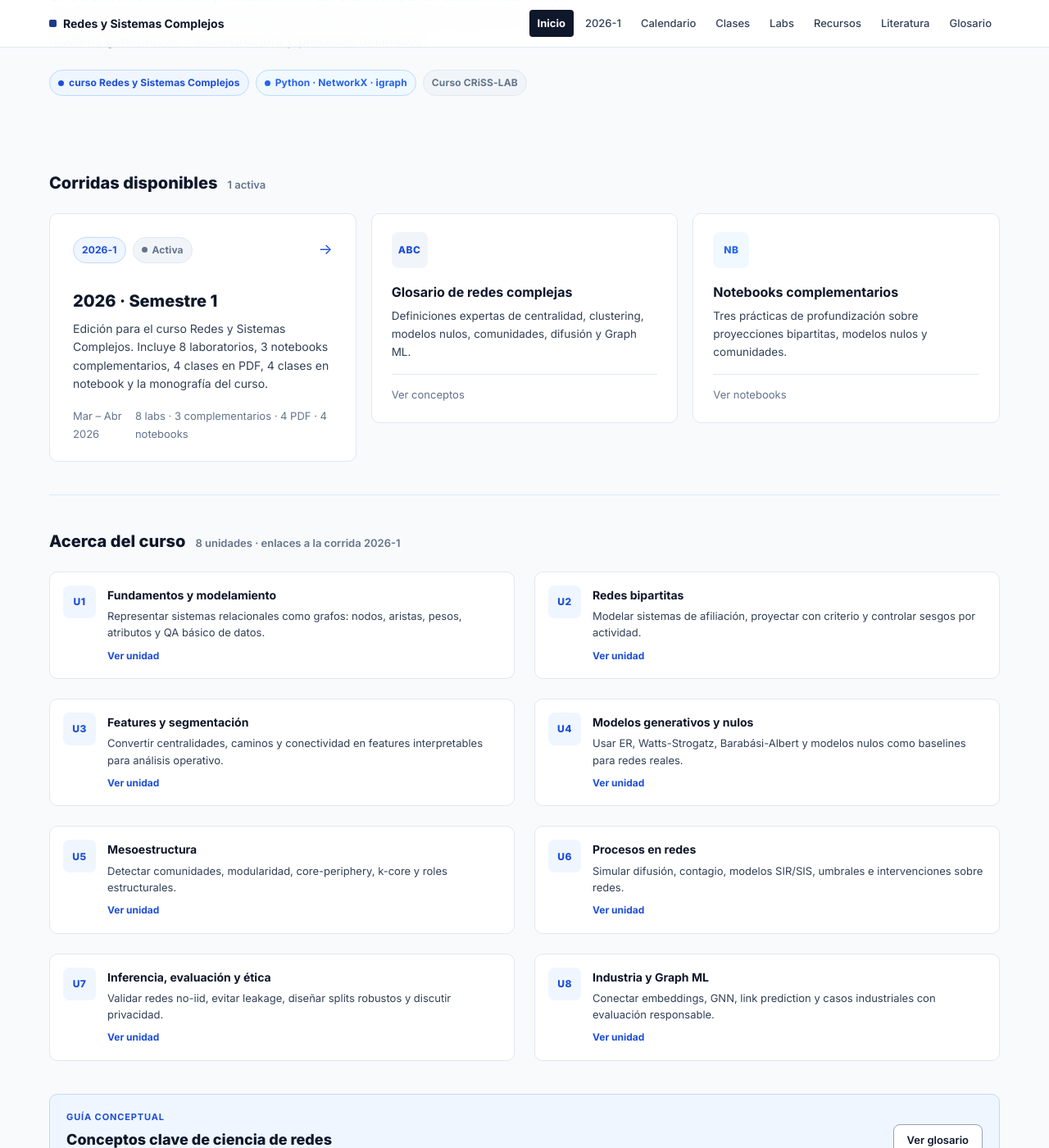
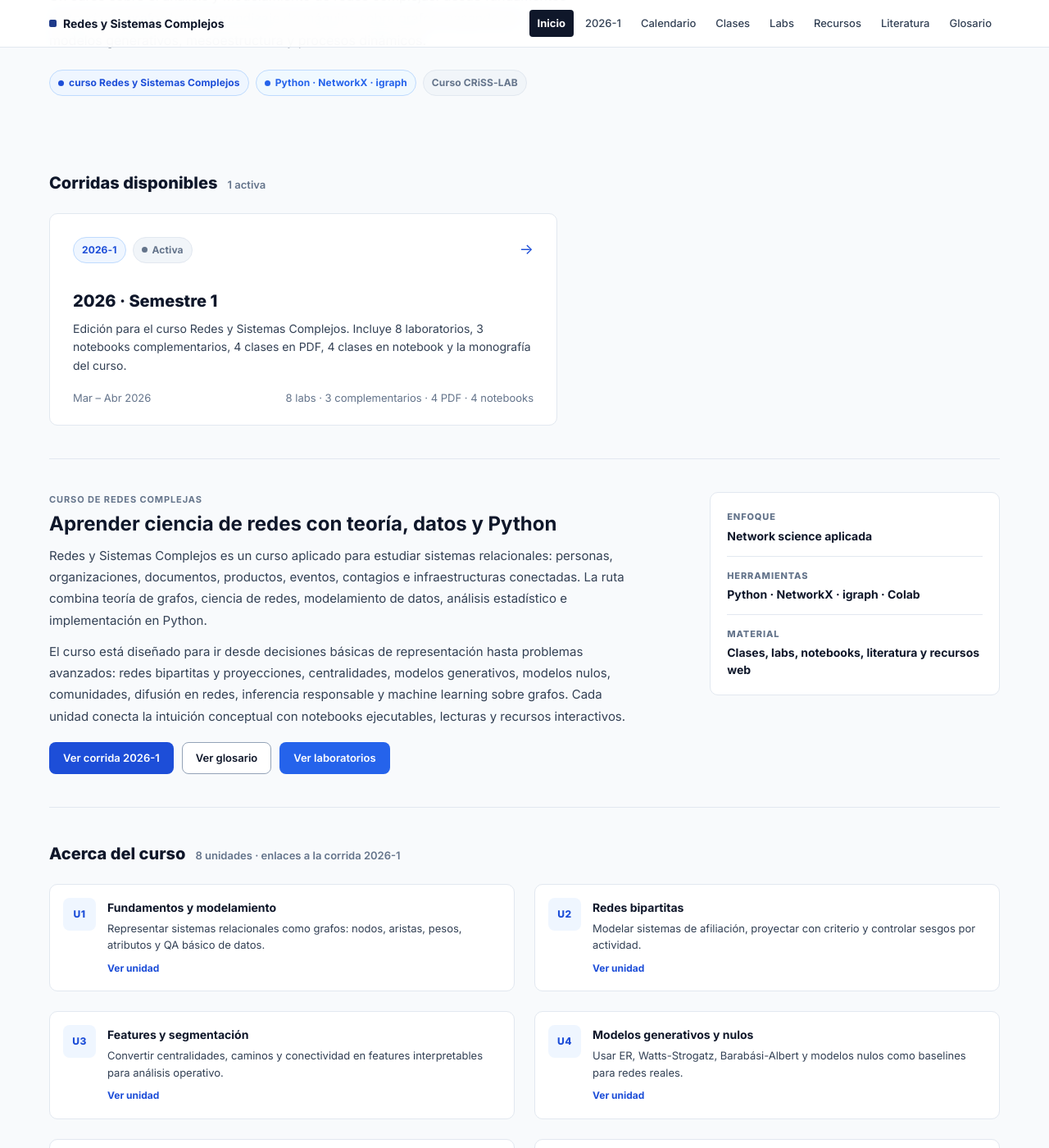
Before and after one commit to crcandia/Curso_Redes_Sistemas_Complejos, a Jekyll site: the page built from docs/index.html, in a window 1280 px wide and 1400 px high, scrolled down 214 px. Shown: the whole window at 82% size. Built offline with Jekyll 4.4.1, drawn with Linux system fonts in a browser that asks for light colours.

Commit message:
mejora portada y texto del curso

```diff
--- a/docs/assets/css/custom.css
+++ b/docs/assets/css/custom.css
@@ -603,6 +603,66 @@ strong { color: var(--text); }
   transition: transform 0.2s;
 }
 .run-card:hover .run-card__arrow { transform: translateX(4px); }
+
+.runs-list {
+  display: grid;
+  grid-template-columns: minmax(0, 620px);
+  gap: 18px;
+}
+
+.course-intro {
+  display: grid;
+  grid-template-columns: minmax(0, 1.65fr) minmax(280px, 0.75fr);
+  gap: 28px;
+  align-items: start;
+}
+.course-intro__main h2 {
+  font-size: 24px;
+  line-height: 1.18;
+  letter-spacing: 0;
+  color: var(--text);
+  margin-bottom: 12px;
+}
+.course-intro__main p {
+  color: var(--text-2);
+  font-size: 15px;
+  line-height: 1.75;
+  max-width: 76ch;
+  margin-bottom: 12px;
+}
+.course-intro__links {
+  display: flex;
+  flex-wrap: wrap;
+  gap: 10px;
+  margin-top: 18px;
+}
+.course-intro__aside {
+  background: var(--surface);
+  border: 1px solid var(--border);
+  border-radius: var(--radius);
+  padding: 20px;
+}
+.course-intro__fact {
+  padding: 14px 0;
+  border-bottom: 1px solid var(--border);
+}
+.course-intro__fact:first-child { padding-top: 0; }
+.course-intro__fact:last-child { padding-bottom: 0; border-bottom: none; }
+.course-intro__fact span {
+  display: block;
+  color: var(--muted);
+  font-size: 11px;
+  font-weight: 800;
+  letter-spacing: 0.08em;
+  text-transform: uppercase;
+  margin-bottom: 4px;
+}
+.course-intro__fact strong {
+  display: block;
+  color: var(--text);
+  font-size: 14px;
+  line-height: 1.45;
+}
 
 /* ============================================================
    SECTION HEADERS
@@ -1233,6 +1293,7 @@ strong { color: var(--text); }
   .grid--2  { grid-template-columns: 1fr; }
   .grid--4  { grid-template-columns: repeat(2, 1fr); }
   .about-grid { grid-template-columns: 1fr; }
+  .course-intro { grid-template-columns: 1fr; }
   .slide-row { grid-template-columns: 48px 1fr; }
   .slide-row__actions { flex-direction: row; align-items: center; grid-column: 1 / -1; }
   .pdf-grid { grid-template-columns: 1fr; }
@@ -1250,6 +1311,8 @@ strong { color: var(--text); }
 @media (max-width: 600px) {
   .grid--4 { grid-template-columns: 1fr; }
   .hero__title { font-size: 30px; }
+  .runs-list { grid-template-columns: 1fr; }
+  .course-intro__main h2 { font-size: 21px; }
   .topbar__inner { flex-wrap: wrap; }
   .nav { gap: 2px; }
   .nav a { padding: 5px 8px; font-size: 13px; }
--- a/docs/index.html
+++ b/docs/index.html
@@ -2,7 +2,7 @@
 layout: default
 title: Curso de Redes Complejas y Sistemas Complejos
 seo_title: Curso de Redes Complejas y Sistemas Complejos | CRiSS-LAB
-description: "Curso abierto de Redes y Sistemas Complejos: teoría de grafos, ciencia de redes, NetworkX, laboratorios en Python, comunidades, difusión, inferencia y machine learning sobre grafos."
+description: "Curso abierto de Redes y Sistemas Complejos: ciencia de redes, teoría de grafos, análisis de redes complejas en Python, NetworkX, modelos nulos, comunidades, difusión, inferencia y Graph ML."
 sitemap_priority: "1.00"
 changefreq: weekly
 keywords:
@@ -10,9 +10,12 @@ keywords:
   - redes y sistemas complejos
   - ciencia de redes
   - teoría de grafos
+  - redes complejas en Python
   - NetworkX
   - laboratorios redes complejas
   - notebooks redes complejas en Python
+  - modelos nulos en redes
+  - comunidades en redes
   - graph machine learning
 ---
 
@@ -43,7 +46,7 @@ keywords:
   <span class="section-count">1 activa</span>
 </div>
 
-<div class="grid grid--3">
+<div class="runs-list">
   <a class="run-card" href="{{ '/curso-redes-complejas/' | relative_url }}">
     <div class="run-card__meta">
       <div class="badges">
@@ -65,29 +68,47 @@ keywords:
       <span>8 labs · 3 complementarios · 4 PDF · 4 notebooks</span>
     </div>
   </a>
+</div>
 
-  <a href="{{ '/glosario-redes-complejas/' | relative_url }}" style="text-decoration:none; color:inherit;">
-    <div class="card card--link" style="cursor:pointer; min-height: 160px;">
-      <div class="card__icon">ABC</div>
-      <div class="card__title">Glosario de redes complejas</div>
-      <div class="card__desc">
-        Definiciones expertas de centralidad, clustering, modelos nulos, comunidades, difusión y Graph ML.
-      </div>
-      <div class="card__footer"><span class="text-muted text-sm">Ver conceptos</span></div>
+<div class="section-divider"></div>
+
+<!-- Descripción del curso -->
+<section class="course-intro">
+  <div class="course-intro__main">
+    <div class="card__number">Curso de redes complejas</div>
+    <h2>Aprender ciencia de redes con teoría, datos y Python</h2>
+    <p>
+      Redes y Sistemas Complejos es un curso aplicado para estudiar sistemas relacionales: personas,
+      organizaciones, documentos, productos, eventos, contagios e infraestructuras conectadas. La ruta combina
+      teoría de grafos, ciencia de redes, modelamiento de datos, análisis estadístico e implementación en Python.
+    </p>
+    <p>
+      El curso está diseñado para ir desde decisiones básicas de representación hasta problemas avanzados:
+      redes bipartitas y proyecciones, centralidades, modelos generativos, modelos nulos, comunidades,
+      difusión en redes, inferencia responsable y machine learning sobre grafos. Cada unidad conecta la
+      intuición conceptual con notebooks ejecutables, lecturas y recursos interactivos.
+    </p>
+    <div class="course-intro__links">
+      <a class="btn btn--violet" href="{{ '/curso-redes-complejas/' | relative_url }}">Ver corrida 2026-1</a>
+      <a class="btn btn--outline" href="{{ '/glosario-redes-complejas/' | relative_url }}">Ver glosario</a>
+      <a class="btn btn--blue" href="{{ '/curso-redes-complejas/laboratorios/' | relative_url }}">Ver laboratorios</a>
     </div>
-  </a>
-
-  <a href="{{ '/curso-redes-complejas/laboratorios/#notebooks-complementarios' | relative_url }}" style="text-decoration:none; color:inherit;">
-    <div class="card card--link" style="cursor:pointer; min-height: 160px;">
-      <div class="card__icon card__icon--blue">NB</div>
-      <div class="card__title">Notebooks complementarios</div>
-      <div class="card__desc">
-        Tres prácticas de profundización sobre proyecciones bipartitas, modelos nulos y comunidades.
-      </div>
-      <div class="card__footer"><span class="text-muted text-sm">Ver notebooks</span></div>
+  </div>
+  <aside class="course-intro__aside">
+    <div class="course-intro__fact">
+      <span>Enfoque</span>
+      <strong>Network science aplicada</strong>
     </div>
-  </a>
-</div>
+    <div class="course-intro__fact">
+      <span>Herramientas</span>
+      <strong>Python · NetworkX · igraph · Colab</strong>
+    </div>
+    <div class="course-intro__fact">
+      <span>Material</span>
+      <strong>Clases, labs, notebooks, literatura y recursos web</strong>
+    </div>
+  </aside>
+</section>
 
 <div class="section-divider"></div>
 
```
